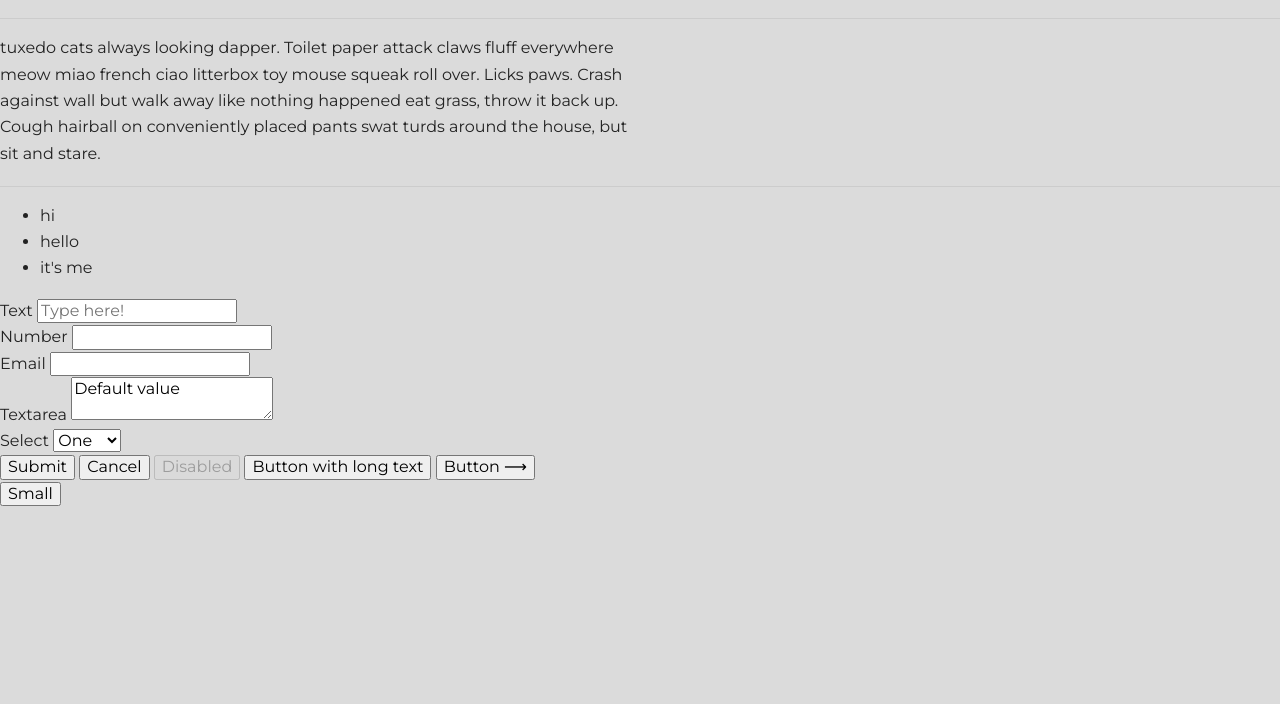
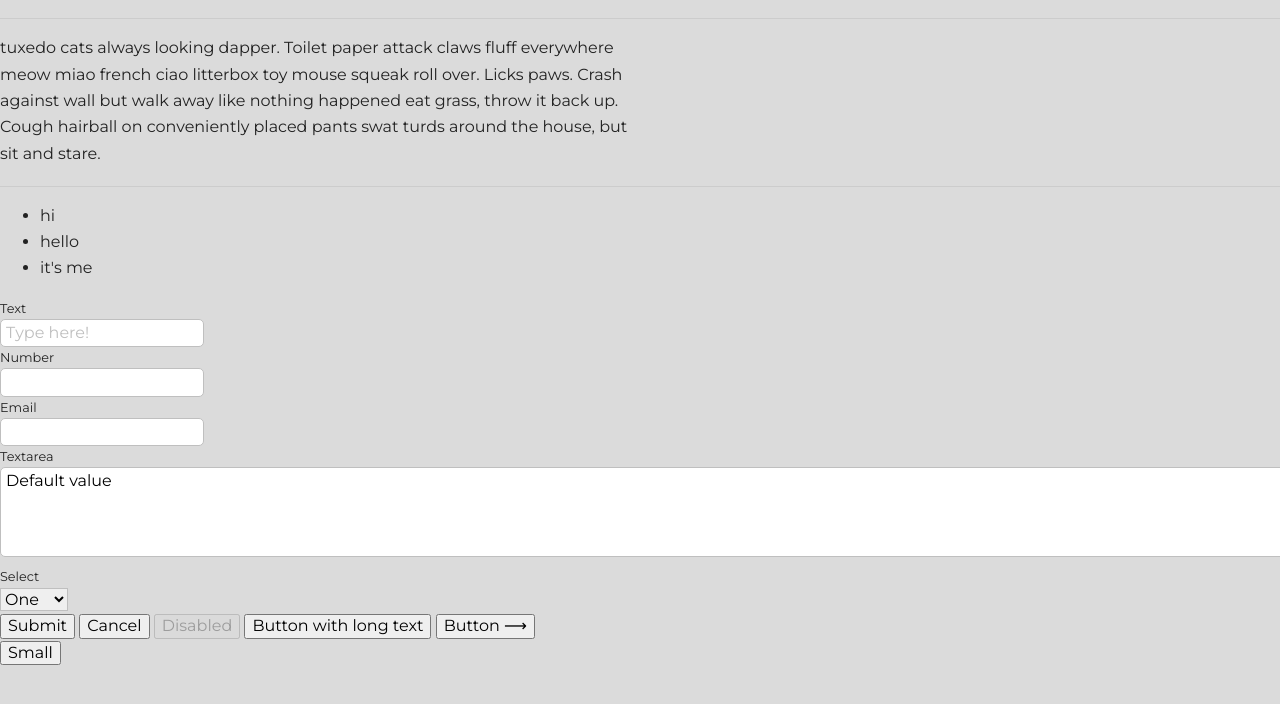
Before and after one commit to CalamityAdam/sisk-boilerplate, a website built with Parcel: page index.html in a window 1280 px wide. Shown: the part 756-1460 px from the top of the page. Built offline with nearby package versions, Linux system fonts and the light colour scheme.

Commit message:
adds form styles

```diff
--- a/css/style.css
+++ b/css/style.css
@@ -97,3 +97,32 @@ blockquote {
   padding: 2em;
   background: white;
 }
+
+label {
+  display: block;
+  font-size: var(--smallText);
+}
+
+input,
+textarea {
+  padding: 4px 5px;
+  border: var(--line);
+  border-radius: 5px;
+}
+
+textarea {
+  width: 100%;
+  height: 5rem;
+}
+
+::placeholder {
+  color: var(--gray);
+}
+
+select {
+  border: var(--line);
+}
+
+hr {
+  border-top: var(--line);
+}
```
